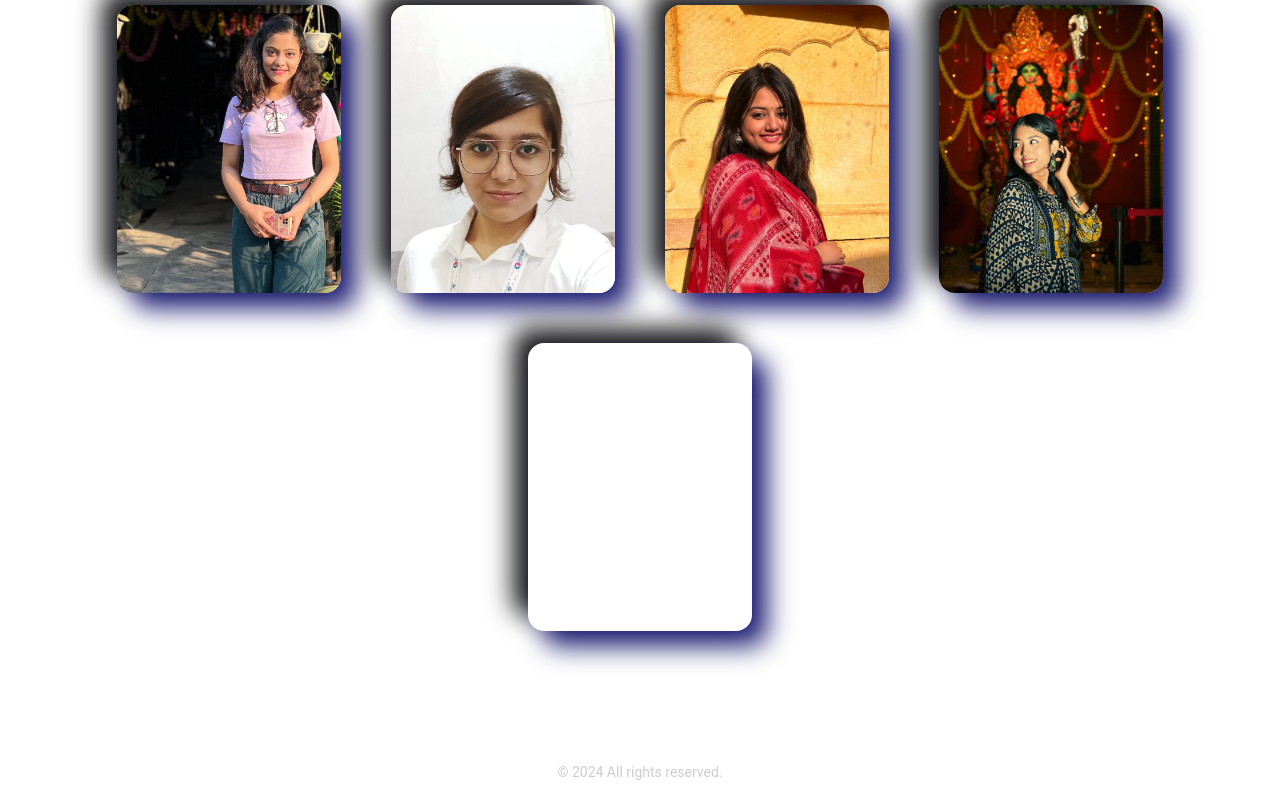
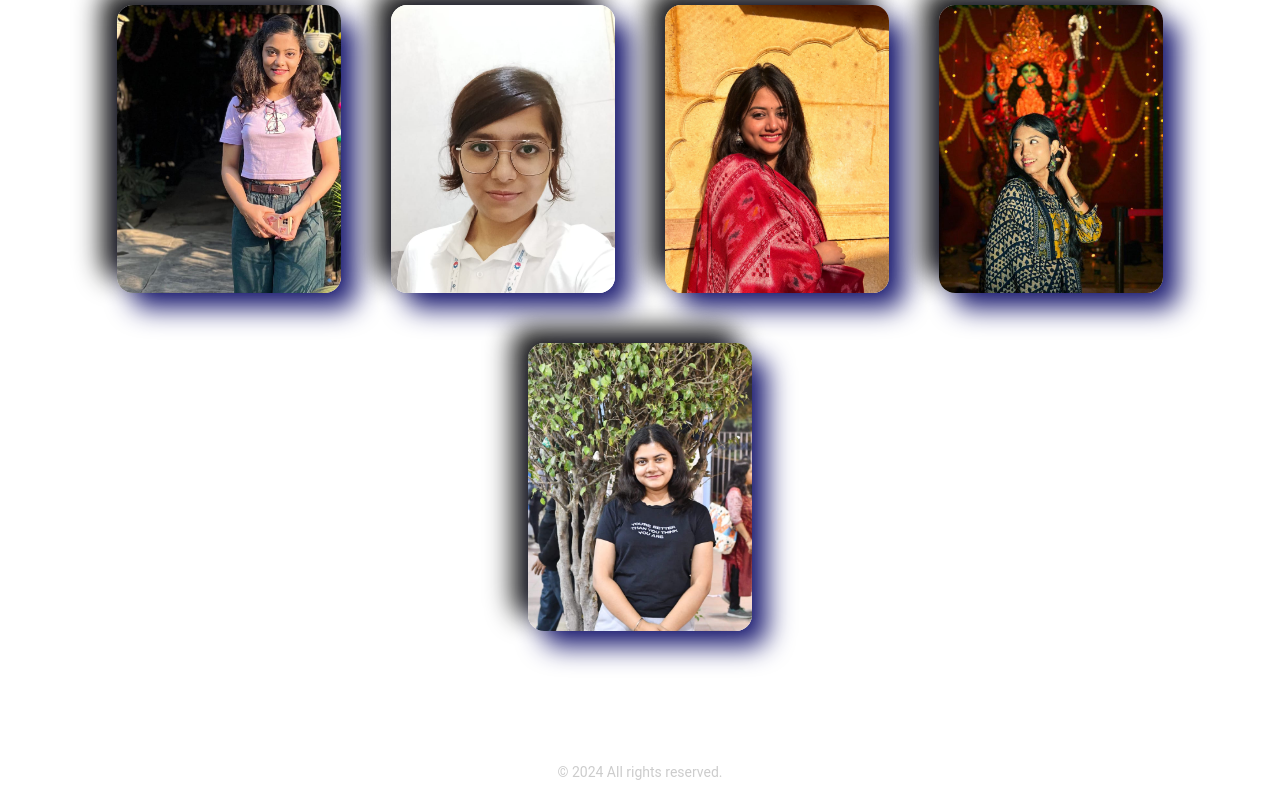
Before and after one commit to swapneel111/E-Summit, a React (Create React App) app: page /Team in a window 1280 px wide. Shown: the part 820-1620 px from the top of the page. Built offline with nearby package versions, Linux system fonts and the light colour scheme.

Commit message:
Update Team.css

```diff
--- a/src/pages/Team.css
+++ b/src/pages/Team.css
@@ -226,7 +226,7 @@ p
   -webkit-transition:all 0.4s cubic-bezier(0.645, 0.045, 0.355, 1);
   -o-transition:all 0.4s cubic-bezier(0.645, 0.045, 0.355, 1);
   transition:all 0.4s cubic-bezier(0.645, 0.045, 0.355, 1);
-  background-image:url('../assets/team/11.jpg');
+  background-image:url('../assets/team/raju2.jpg');
   background-size:cover;
   background-repeat:no-repeat;
 }
```
